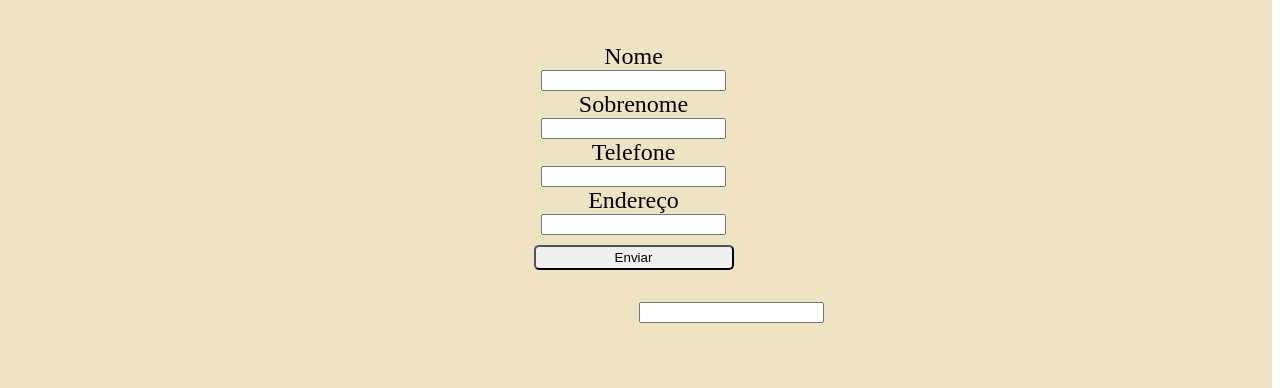
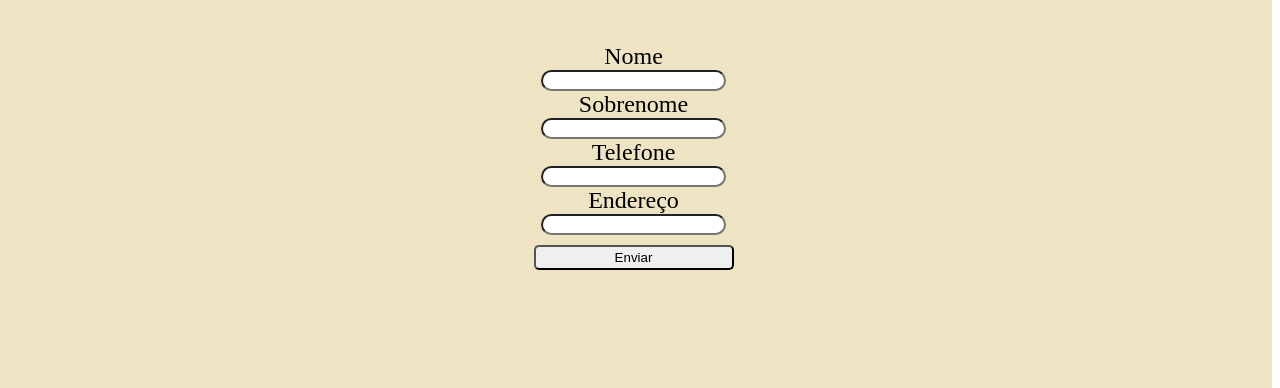
Before and after one commit to helokv/front-nairim, a plain HTML site: page contato.html in a window 1280 px wide. Shown: the part 259-647 px from the top of the page. Drawn offline with Linux system fonts and the light colour scheme.

Commit message:
Update style.css

```diff
--- a/style.css
+++ b/style.css
@@ -243,8 +243,8 @@ img{
 }
 .tt222{
     position: absolute;
-    left: 639px;
-	top:561px;
+    left: 561px;
+	top:796px;
 }
 .lll11{
     position: absolute;
@@ -253,8 +253,8 @@ img{
 }
 .tt111{
     position: absolute;
-    left: 639px;
-	top: 561px;
+    left: 561px;
+	top: 749px;
 }
 .formulario{
     margin-top: 58px;
@@ -281,5 +281,5 @@ button{
     margin-top: 10px;
 }
 input{
-
+border-radius: 20px;
 }
```
